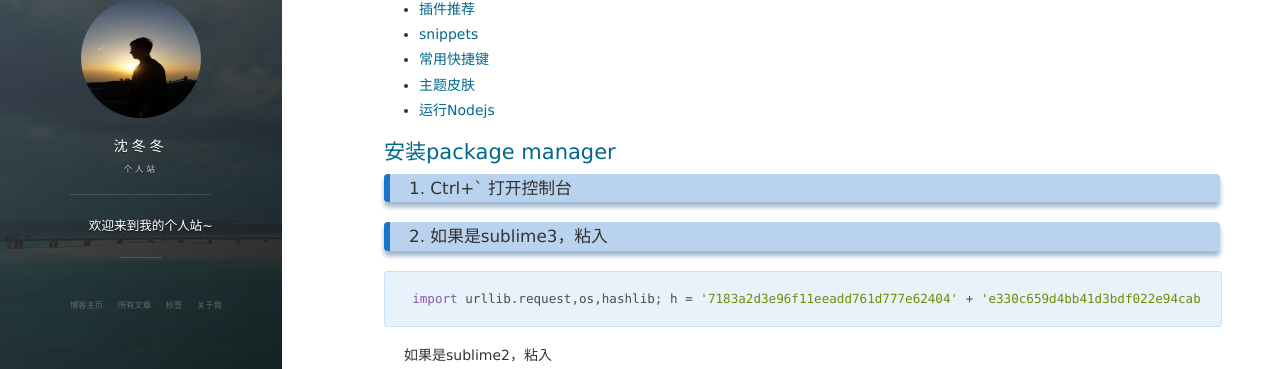
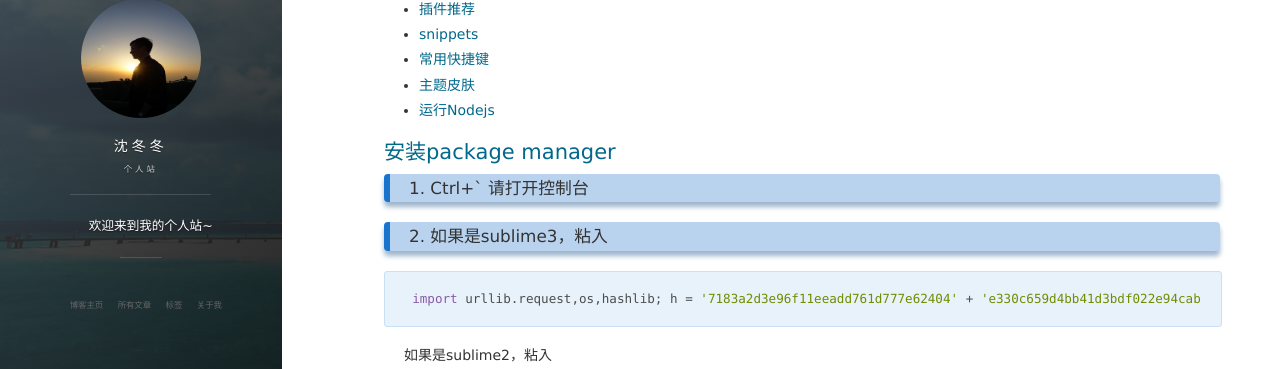
Before and after one commit to winterdogdog/winterdogdog.github.io, a Jekyll site: the page built from _posts/2017-04-28-how to use sublime.md, in a window 1280 px wide and 900 px high. Shown: the part 290-659 px from the top of the window. Built offline with Jekyll 4.4.1, drawn with Linux system fonts in a browser that asks for light colours; nearby versions of some CDN libraries; comment, search, counter and statistics services are not loaded.

Commit message:
second blog

````diff
--- a/_posts/2017-04-28-how to use sublime.md
+++ b/_posts/2017-04-28-how to use sublime.md
@@ -15,7 +15,7 @@ tag: 博客
 * [运行Nodejs](#run-nodejs)
 
 ## <a name="install">安装package manager</a>
-### 1. Ctrl+\` 打开控制台
+### 1. Ctrl+\` 请打开控制台
 ### 2. 如果是sublime3，粘入
 ```
 import urllib.request,os,hashlib; h = '7183a2d3e96f11eeadd761d777e62404' + 'e330c659d4bb41d3bdf022e94cab3cd0'; pf = 'Package Control.sublime-package'; ipp = sublime.installed_packages_path(); urllib.request.install_opener( urllib.request.build_opener( urllib.request.ProxyHandler()) ); by = urllib.request.urlopen( 'http://sublime.wbond.net/' + pf.replace(' ', '%20')).read(); dh = hashlib.sha256(by).hexdigest(); print('Error validating download (got %s instead of %s), please try manual install' % (dh, h)) if dh != h else open(os.path.join( ipp, pf), 'wb' ).write(by)
````
